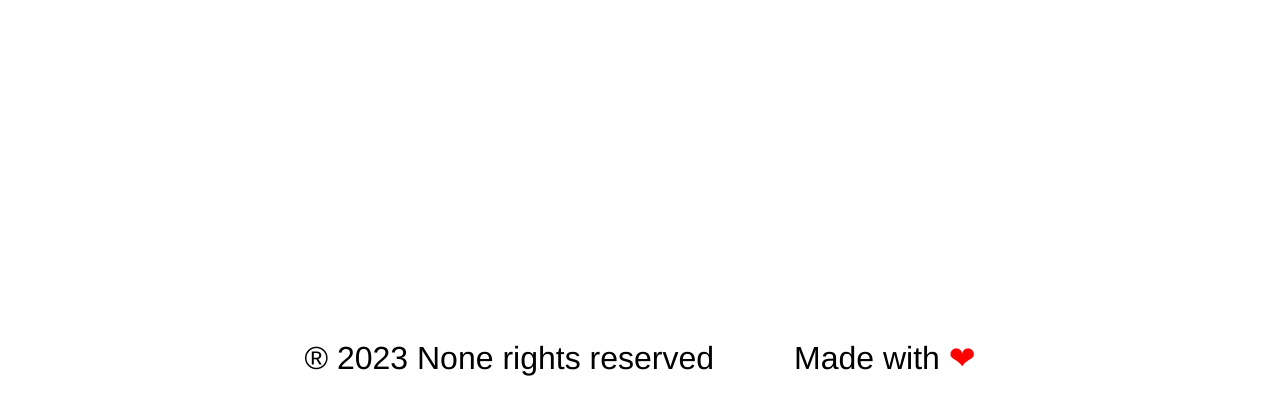
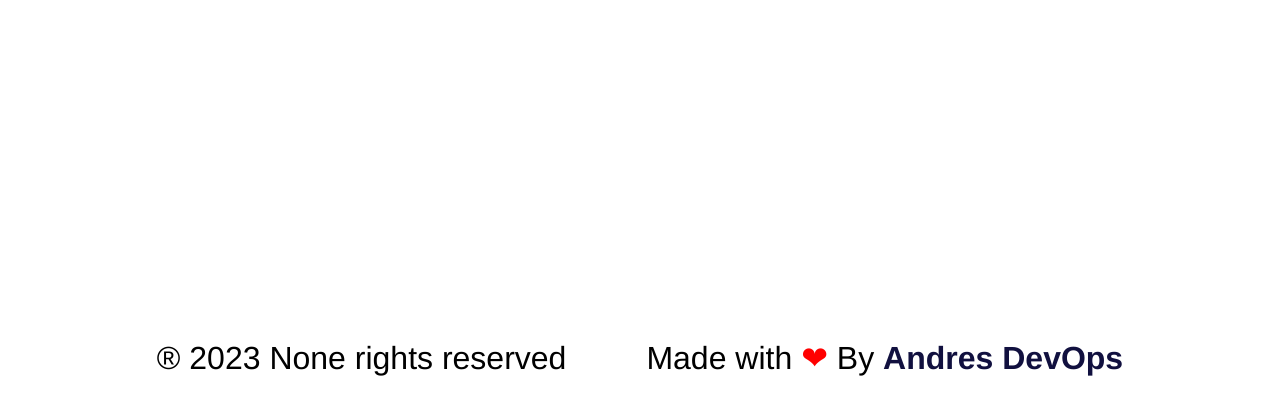
Before and after one commit to andresgmg/wrong-linkedin, a plain HTML site: page index.html in a window 1280 px wide. Shown: the part 402-800 px from the top of the page. Drawn offline with Linux system fonts and the light colour scheme.

Commit message:
Update index.html

```diff
--- a/index.html
+++ b/index.html
@@ -12,7 +12,7 @@
     </main>
     <footer>
         <p>® 2023 None rights reserved</p>
-        <p style="margin-left: 5rem"> Made with <span style="color: red;">❤</span> </P>
+        <p style="margin-left: 5rem"> Made with <span style="color: red;">❤</span> By <a href="https://github.com/andresgmg/wrong-linkedin/"> Andres DevOps </a> </P>
     </footer>
 </body>
 </html>
```
